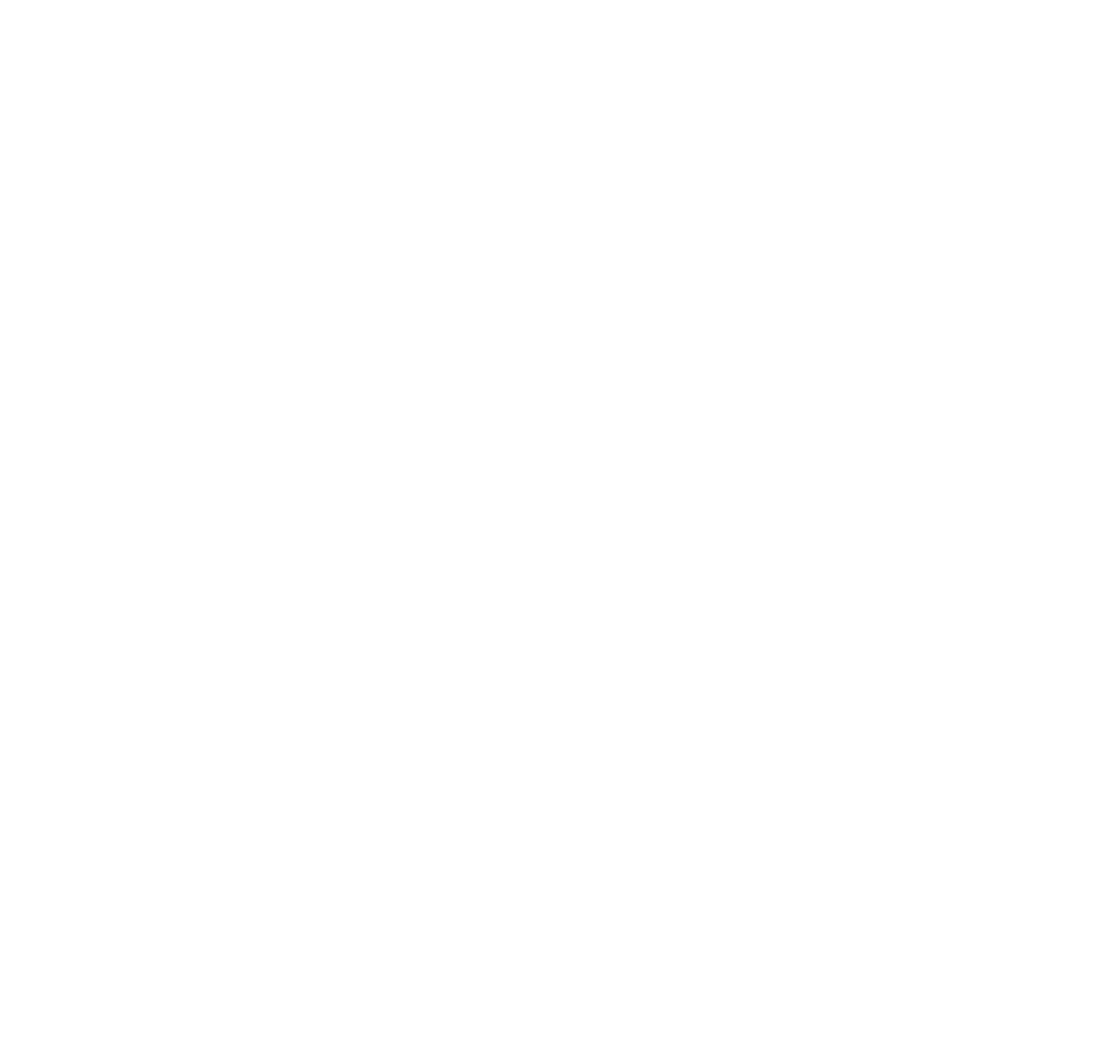
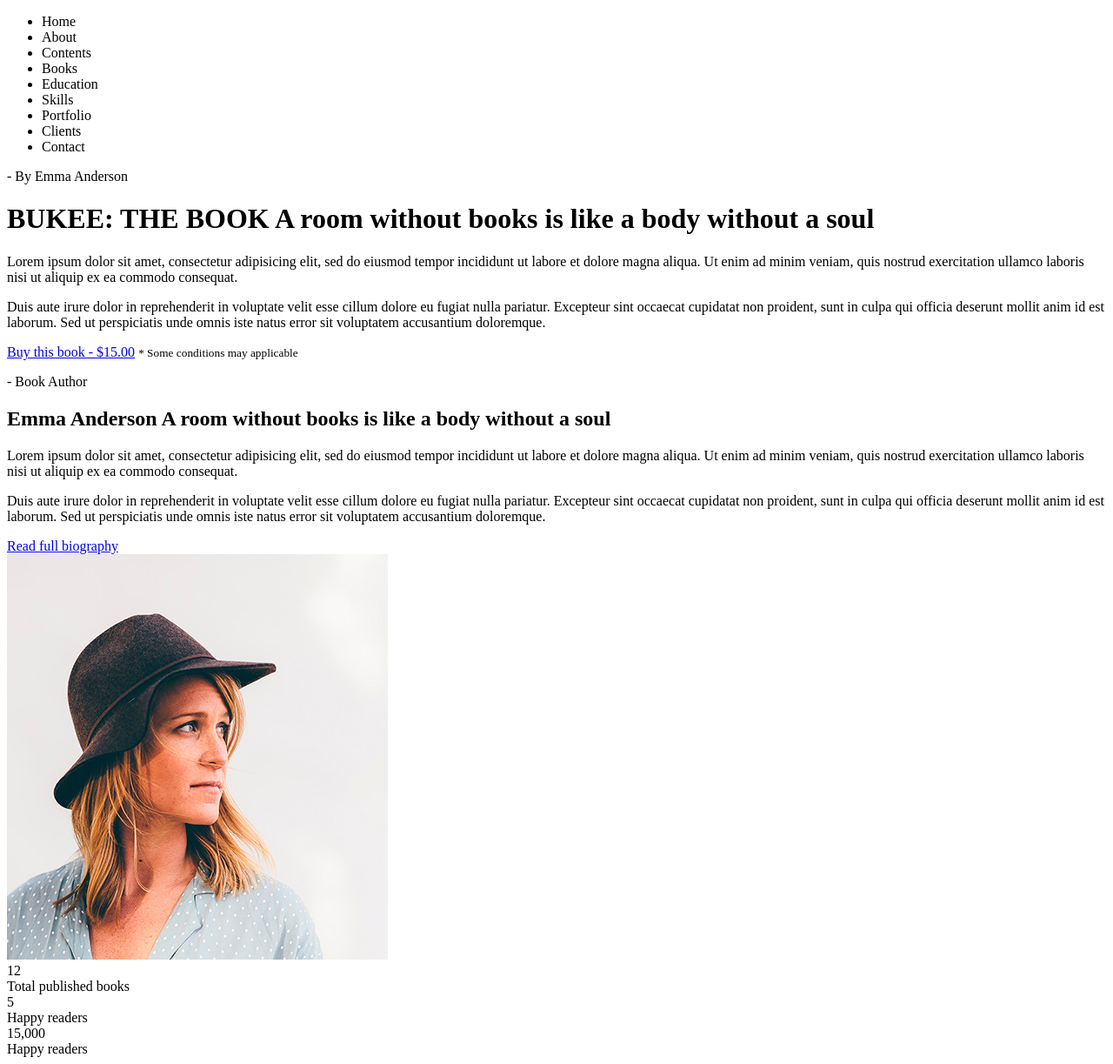
Before and after one commit to list109/Bukee, a plain HTML site: page index.html in a window 1280 px wide. Shown: the whole page at 87% size. Before the commit the page ends 800 px from the top, so only its background shows below. Drawn offline with Linux system fonts and the light colour scheme.

Commit message:
Update index.html

```diff
--- a/index.html
+++ b/index.html
@@ -1,12 +1,95 @@
 <!DOCTYPE html>
 <html lang="en">
+
 <head>
     <meta charset="UTF-8">
     <meta name="viewport" content="width=device-width, initial-scale=1.0">
     <meta http-equiv="X-UA-Compatible" content="ie=edge">
     <title>Bukee</title>
 </head>
+
 <body>
+    <div class="page-main">
 
+        <header>
+            <div class="header">
+                <a href="##" class="header__logo"></a>
+                <ul class="header-list">
+                    <li class="header-list__item">Home</li>
+                    <li class="header-list__item">About</li>
+                    <li class="header-list__item">Contents</li>
+                    <li class="header-list__item">Books</li>
+                    <li class="header-list__item">Education</li>
+                    <li class="header-list__item">Skills</li>
+                    <li class="header-list__item">Portfolio</li>
+                    <li class="header-list__item">Clients</li>
+                    <li class="header-list__item">Contact</li>
+                </ul>
+            </div>
+        </header>
+
+        <div class="wrap">
+            <div class="block-book">
+                <div></div>
+                <div class="block-text">
+                    <p class="block-text__name">- By Emma Anderson</p>
+                    <h1 class="block-text__title">BUKEE: THE BOOK
+                        <span>A room without books is like a body without a soul</span>
+                    </h1>
+                </div>
+                <p>Lorem ipsum dolor sit amet, consectetur adipisicing elit, sed do eiusmod tempor incididunt ut
+                    labore et dolore magna aliqua. Ut enim ad minim veniam, quis nostrud exercitation ullamco
+                    laboris nisi ut aliquip ex ea commodo consequat. </p>
+                <p>Duis aute irure dolor in reprehenderit in voluptate velit esse cillum dolore eu fugiat nulla
+                    pariatur. Excepteur sint occaecat cupidatat non proident, sunt in culpa qui officia deserunt
+                    mollit anim id est laborum. Sed ut perspiciatis unde omnis iste natus error sit voluptatem
+                    accusantium doloremque.</p>
+                <a href="##" class="block-text__btn">Buy this book - $15.00</a>
+                <small>* Some conditions may applicable</small>
+            </div>
+        </div>
+
+        <div class="wrap">
+            <div class="block-author">
+                <div class="block-text">
+                    <p class="block-text__name">- Book Author</p>
+                    <h2 class="block-text__title">Emma Anderson
+                        <span>A room without books is like a body without a soul</span>
+                    </h2>
+                    <p>Lorem ipsum dolor sit amet, consectetur adipisicing elit, sed do eiusmod tempor incididunt ut
+                        labore et dolore magna aliqua. Ut enim ad minim veniam, quis nostrud exercitation ullamco
+                        laboris nisi ut aliquip ex ea commodo consequat. </p>
+                    <p>Duis aute irure dolor in reprehenderit in voluptate velit esse cillum dolore eu fugiat nulla
+                        pariatur. Excepteur sint occaecat cupidatat non proident, sunt in culpa qui officia deserunt
+                        mollit anim id est laborum. Sed ut perspiciatis unde omnis iste natus error sit voluptatem
+                        accusantium doloremque.</p>
+                    <a href="##" class="block-text__btn">Read full biography</a>
+                </div>
+
+                <div class="block-photo">
+                    <img class="block-photo__image" src="img/avatar.jpg" alt="Фотография автора">
+                </div>
+            </div>
+
+            <div class="block-stat">
+                <div class="block-stat__item">
+                    <div class="block-stat__number">12</div>
+                    <div class="block-stat__text">Total published books</div>
+                </div>
+                <div class="block-stat__item">
+                    <div class="block-stat__number">5</div>
+                    <div class="block-stat__text">Happy readers</div>
+                </div>
+                <div class="block-stat__item">
+                    <div class="block-stat__number">15,000</div>
+                    <div class="block-stat__text">Happy readers</div>
+                </div>
+            </div>
+
+
+        </div>
+
+    </div>
 </body>
+
 </html>
```
